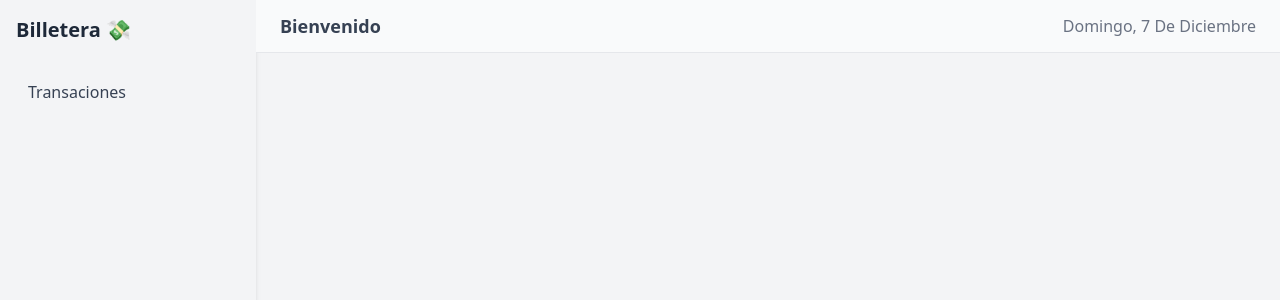
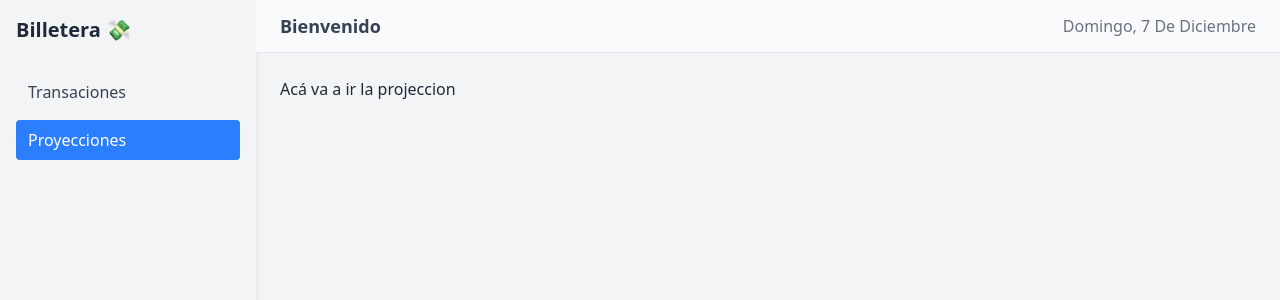
Before and after one commit to juan982610/wallet-tasks, a React (Vite) app: page /project in a window 1280 px wide. Shown: the top 300 px of the page. Built offline with nearby package versions, Linux system fonts and the light colour scheme; the HTML template or start-up script is replaced by a standard one.

Commit message:
start page projects

```diff
--- a/src/App.jsx
+++ b/src/App.jsx
@@ -5,6 +5,7 @@ import Header from "./components/layout/Header"
 
 // Páginas
 import Transactions from "./pages/Transactions"
+import Project from "./pages/Project"
 
 
 
@@ -18,9 +19,10 @@ export default function App() {
       <div className="flex-1 flex flex-col">
         <Header />
 
-        <main className="flex-1 p-6">
+        <main className="p-6">
           <Routes>
             <Route path="/" element={<Transactions />} />
+            <Route path="/project" element={<Project />} />
           </Routes>
         </main>
       </div>
--- a/src/components/layout/Sidebar.jsx
+++ b/src/components/layout/Sidebar.jsx
@@ -3,6 +3,7 @@ import { NavLink } from "react-router-dom"
 export default function Sidebar() {
   const links = [
     { to: "/", label: "Transaciones" },
+    {to: "/project", label: "Proyecciones"}
   ]
 
   return (
--- /dev/null
+++ b/src/pages/Project.jsx
@@ -0,0 +1,3 @@
+export default function Projects(){
+    return <h1>Acá va a ir la projeccion</h1>
+}
--- a/src/pages/Transactions.jsx
+++ b/src/pages/Transactions.jsx
@@ -230,13 +230,11 @@ export default function Transactions() {
         </button>
       </div>
 
-      <div className="bg-white h-full w-full">
         <DeleteTransactionModal
           isOpenDelete={showDelete}
           onConfirm={handleConfirmDelete}
           onCancel={cancelDeleteElement}
         />
-      </div>
 
 
       {/* KPIs */}
```
